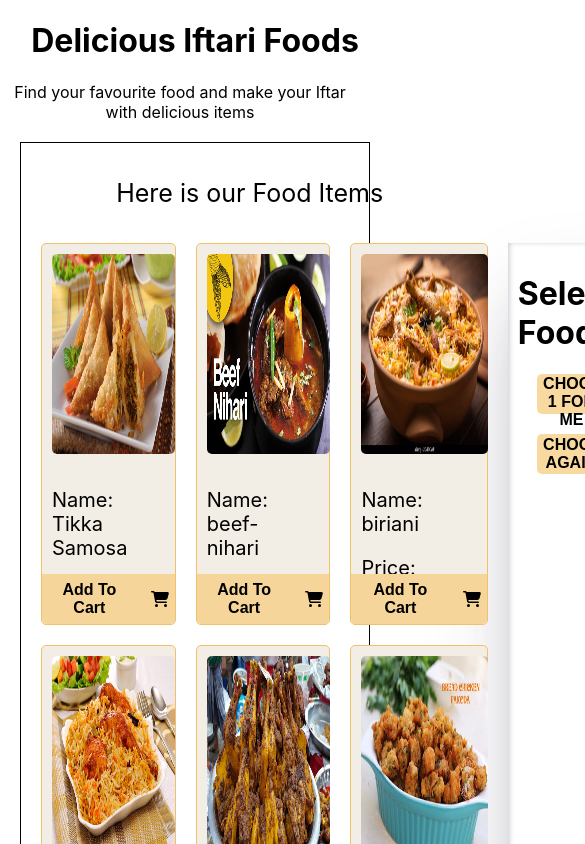
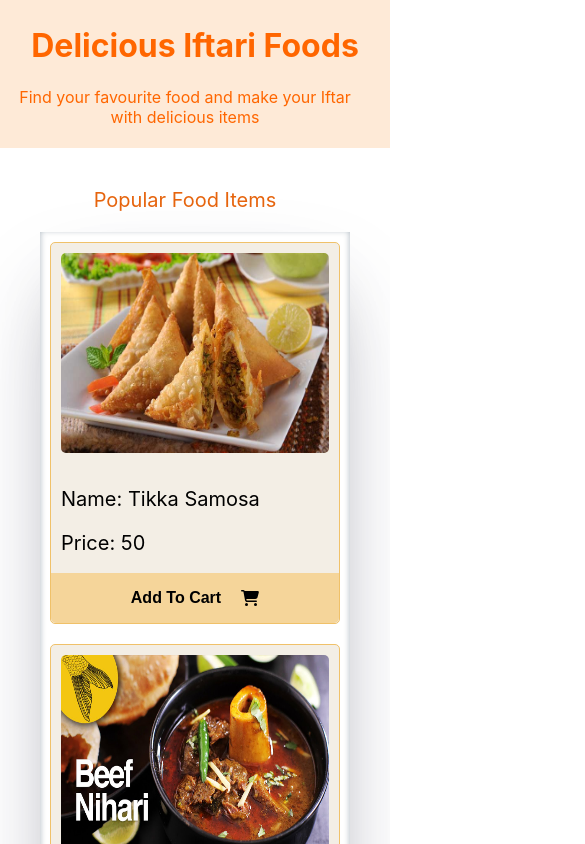
Before and after one commit to Ashik-Sarker/Delicious-Iftari-Foods, a React (Create React App) app: page / in a window 390 px wide. Shown: the top 844 px of the page, 585 px wide, since content can reach past the window. Built offline with nearby package versions, Linux system fonts and the light colour scheme.

Commit message:
responsive done

```diff
--- a/src/components/Cart/Cart.css
+++ b/src/components/Cart/Cart.css
@@ -7,9 +7,12 @@
     justify-content: center;
     align-items: center;
 }
+.cart>h1{
+    color: rgb(255, 102, 0);
+}
 .cart>button{
     height: 40px;
-    width: 50%;
+    width: 60%;
     background-color: rgb(248, 218, 161);
     border: none;
     border-radius: 5px;
@@ -19,3 +22,7 @@
 button:hover{
     background-color: orange;
 }
+
+@media only screen and (max-width: 768px) {
+
+}
--- a/src/components/CartItem/CartItem.css
+++ b/src/components/CartItem/CartItem.css
@@ -13,10 +13,10 @@
 }
 
 .cartItem img,p,button{
-    margin-right: 30px;
+    margin-right: 20px;
 }
 .cartItem>img{
-    width: 150px;
+    width: 50%px;
     height: 60px;
 }
 .cartItem>p {
@@ -24,7 +24,7 @@
     font-weight: 600;
 }
 .cartItem>button {
-    width: 70px;
+    width: 20%;
     height: 30px;
     border: none;
     border-radius: 5px;
--- a/src/components/Header/Header.css
+++ b/src/components/Header/Header.css
@@ -2,4 +2,9 @@
 
 .header{
     text-align: center;
+    background-color: rgba(252, 210, 171, 0.473);
+    color: rgb(255, 102, 0);
+    padding: 5px;
+    margin-bottom: 0px;
+    /* font-size: 1.5rem; */
 }
--- a/src/components/Shop/Shop.css
+++ b/src/components/Shop/Shop.css
@@ -3,19 +3,27 @@
     display: grid;
     grid-template-columns: 5fr 2fr;
     margin: 20px;
-    padding: 10px;
-    border: 1px solid;
+    /* box-shadow: rgba(50, 50, 93, 0.25) 0px 50px 100px -20px,
+    rgba(0, 0, 0, 0.3) 0px 30px 60px -30px,
+    rgba(10, 37, 64, 0.35) 0px -2px 6px 0px inset; */
+    box-shadow: rgba(50, 50, 93, 0.25) 0px 30px 60px -12px inset,
+    rgba(0, 0, 0, 0.3) 0px 18px 36px -18px inset;
+    /* border: 1px solid; */
 }
 .products{
-    /* border: 1px solid; */
     display: grid;
     grid-template-columns: repeat(3, 1fr);
     gap: 20px;
     padding: 10px;
+    margin: 20px;;
+    box-shadow: rgba(50, 50, 93, 0.25) 0px 50px 100px -20px,
+    rgba(0, 0, 0, 0.3) 0px 30px 60px -30px,
+    rgba(10, 37, 64, 0.35) 0px -2px 6px 0px inset;
 }
 .product-area>p {
     text-align: center;
-    font-size: 25px;
+    font-size: 20px;
+    color: rgb(230, 100, 13);
 }
 .cart-area{
     margin: 90px 10px;
@@ -24,3 +32,16 @@
     rgba(0, 0, 0, 0.3) 0px 30px 60px -30px,
     rgba(10, 37, 64, 0.35) 0px -2px 6px 0px inset;
 }
+
+@media only screen and (max-width: 768px) {
+    .shop-area {
+        grid-template-columns: repeat(1,1fr);
+        box-shadow: none;
+    }
+    .products {
+        grid-template-columns: 1fr;
+    }
+    .cart-area{
+        order: 2;
+    }
+}
--- a/src/components/Shop/Shop.js
+++ b/src/components/Shop/Shop.js
@@ -51,7 +51,7 @@ const Shop = () => {
     return (
         <div className='shop-area'>
             <div className="product-area">
-                <p>Here is our Food Items</p>
+                <p>Popular Food Items</p>
                 <div className="products">
                     {
                         products.map(product => <Product
```
